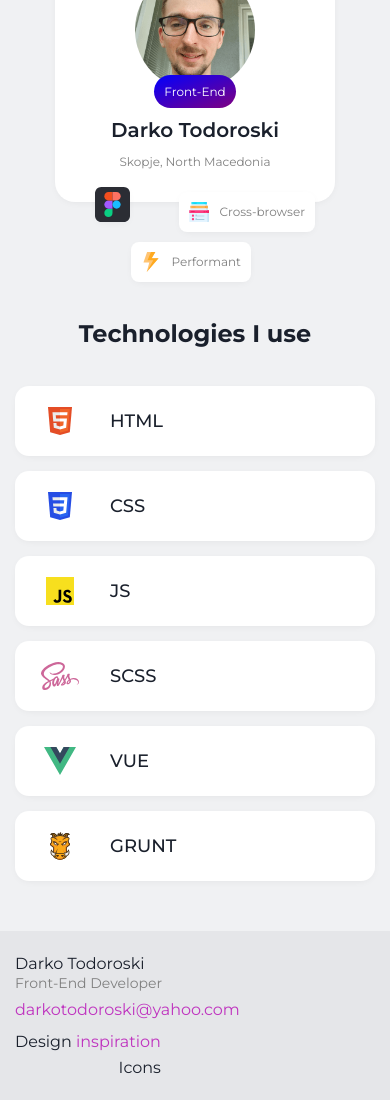
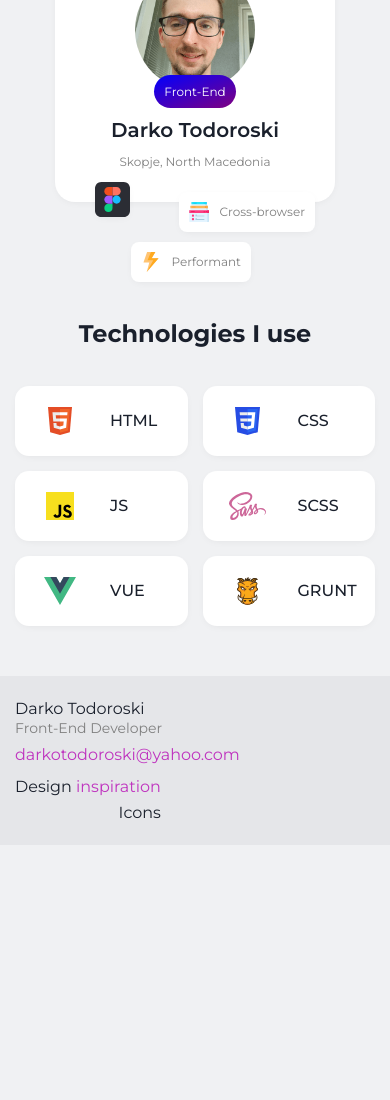
Before and after one commit to daredarepp/portfolio, a plain HTML site: page index.html in a window 390 px wide. Shown: the part 622-1722 px from the top of the page. After the commit the page ends 1467 px from the top, so only its background shows below. Drawn offline with nearby package versions, Linux system fonts and the light colour scheme.

Commit message:
Change tech grid on mobile

```diff
--- a/scss/_default.scss
+++ b/scss/_default.scss
@@ -107,7 +107,7 @@ h2 {
 }
 
 h3 {
-  font-size: 18px;
+  font-size: 16px;
   font-weight: 500;
 }
 
--- a/scss/_responsive.scss
+++ b/scss/_responsive.scss
@@ -107,18 +107,19 @@
 
     &__app {
       &--1 {
-        top: -20px;
+        top: -15px;
         right: 40px;
       }
 
       &--2 {
-        bottom: -20px;
+        bottom: -15px;
         left: 40px;
       }
     }
   }
 
   .tech-wrapper {
+    grid-template-columns: 1fr 1fr;
     grid-gap: 15px;
   }
 
```
Also changed, not shown: css/style.css, 1 other file.
